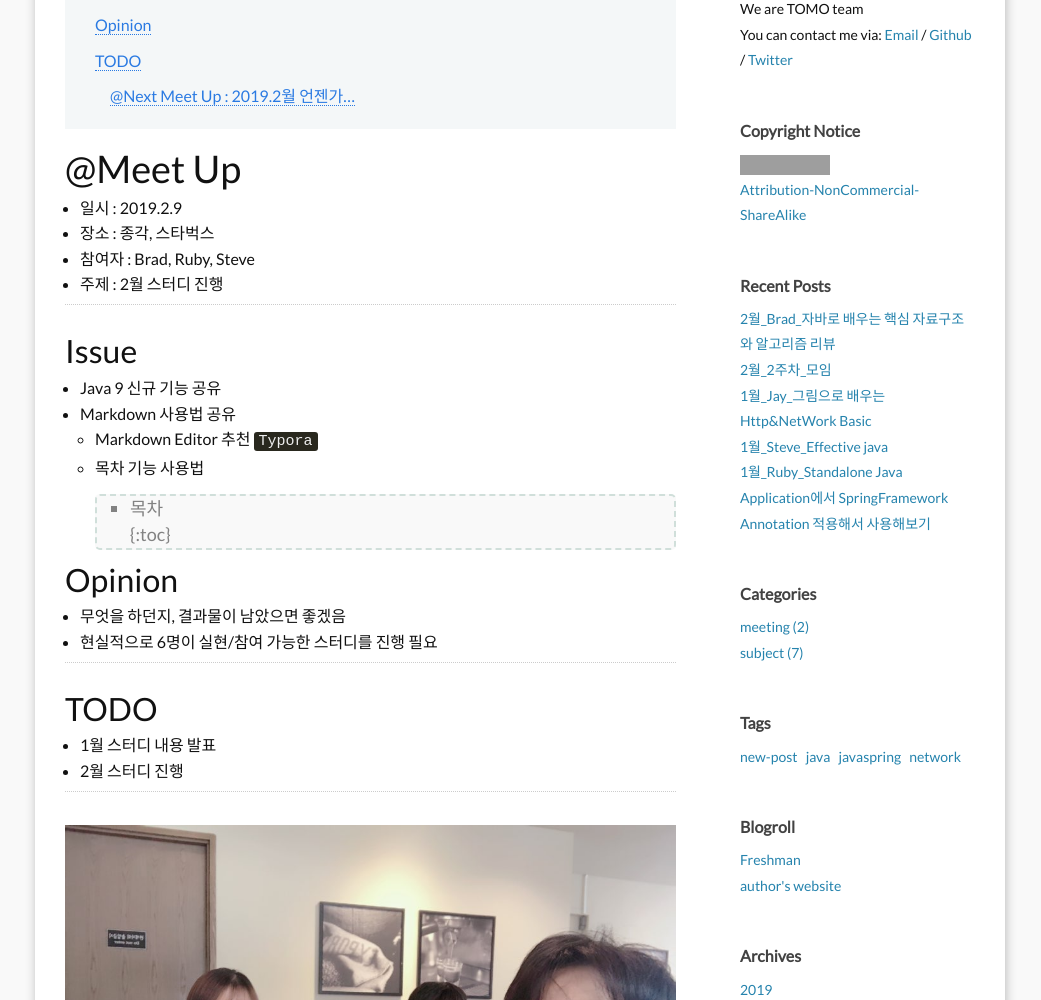
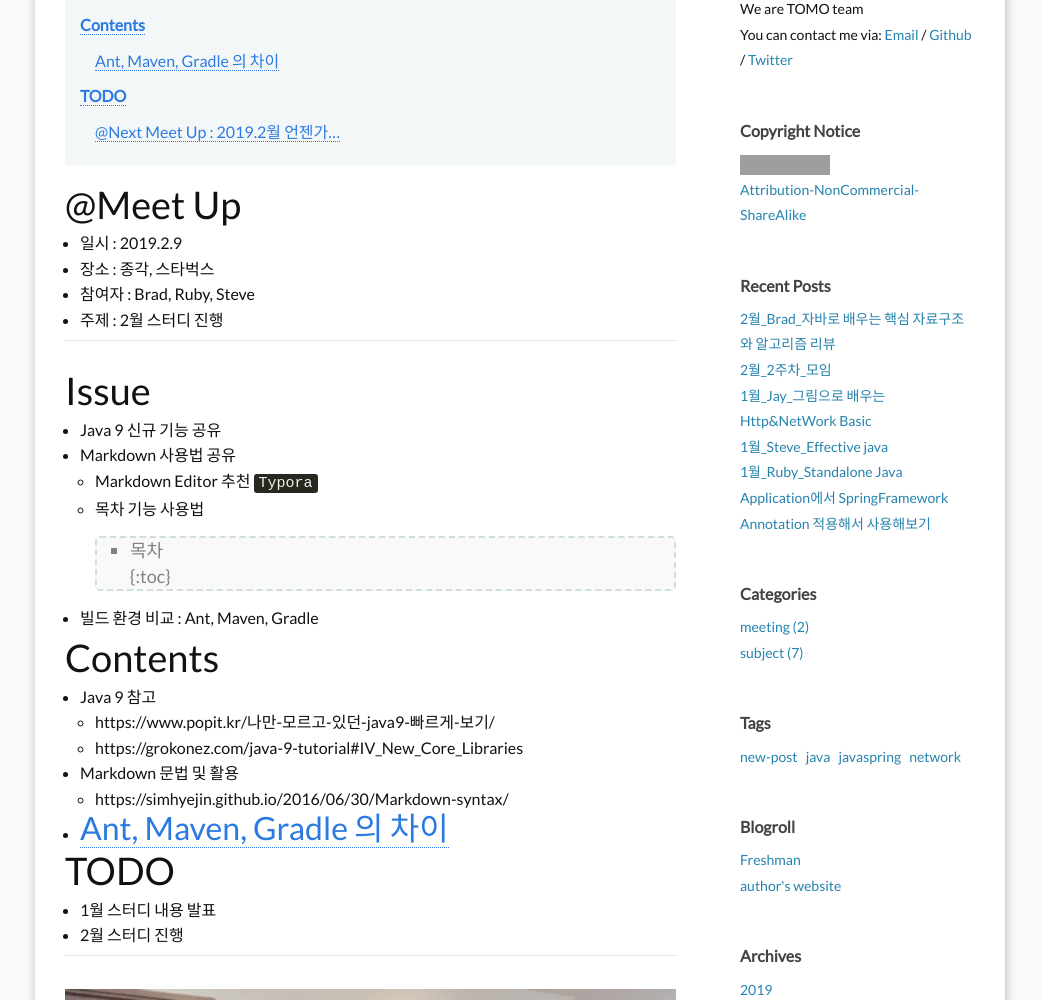
Before and after one commit to devteam-tomo/devteam-tomo.github.io, a Jekyll site: the page built from _posts/meeting/2019-2-9-2_meeting_1.md, in a window 1280 px wide and 1400 px high, cut to the strip 400-1400 px from the top of the window. Shown: the whole strip, without its empty margins (120-1161 px from the left). Built offline with Jekyll 4.4.1, drawn with Linux system fonts in a browser that asks for light colours; comment, search, counter and statistics services are not loaded; grey boxes are pictures that could not be loaded.

Commit message:
meeting contents

```diff
--- a/_posts/meeting/2019-2-9-2_meeting_1.md
+++ b/_posts/meeting/2019-2-9-2_meeting_1.md
@@ -19,21 +19,26 @@ comments: true
 
 ---
 
-## Issue
+# Issue
 - Java 9 신규 기능 공유
 - Markdown 사용법 공유
     - Markdown Editor 추천 `Typora`
     - 목차 기능 사용법
     > * 목차<br/> {:toc}
+- 빌드 환경 비교 : Ant, Maven, Gradle
 
+# Contents
+- Java 9 참고
+    - https://www.popit.kr/나만-모르고-있던-java9-빠르게-보기/
+    - https://grokonez.com/java-9-tutorial#IV_New_Core_Libraries
 
-## Opinion
-- 무엇을 하던지, 결과물이 남았으면 좋겠음
-- 현실적으로 6명이 실현/참여 가능한 스터디를 진행 필요
+- Markdown 문법 및 활용
+    - https://simhyejin.github.io/2016/06/30/Markdown-syntax/
 
+- [Ant, Maven, Gradle 의 차이](https://jj-one-a-week.blogspot.com/2017/05/ant-maven-gradle.html)
 ---
 
-## TODO
+# TODO
 - 1월 스터디 내용 발표
 - 2월 스터디 진행
 
@@ -41,4 +46,4 @@ comments: true
 
 ![20190209](/images/meeting/20190209.jpeg)
 
-### @Next Meet Up : 2019.2월 언젠가...
+## @Next Meet Up : 2019.2월 언젠가...
```
Also changed, not shown: _posts/subject/2019-1-13-1_subject_brad.md (+1 -1 lines).
